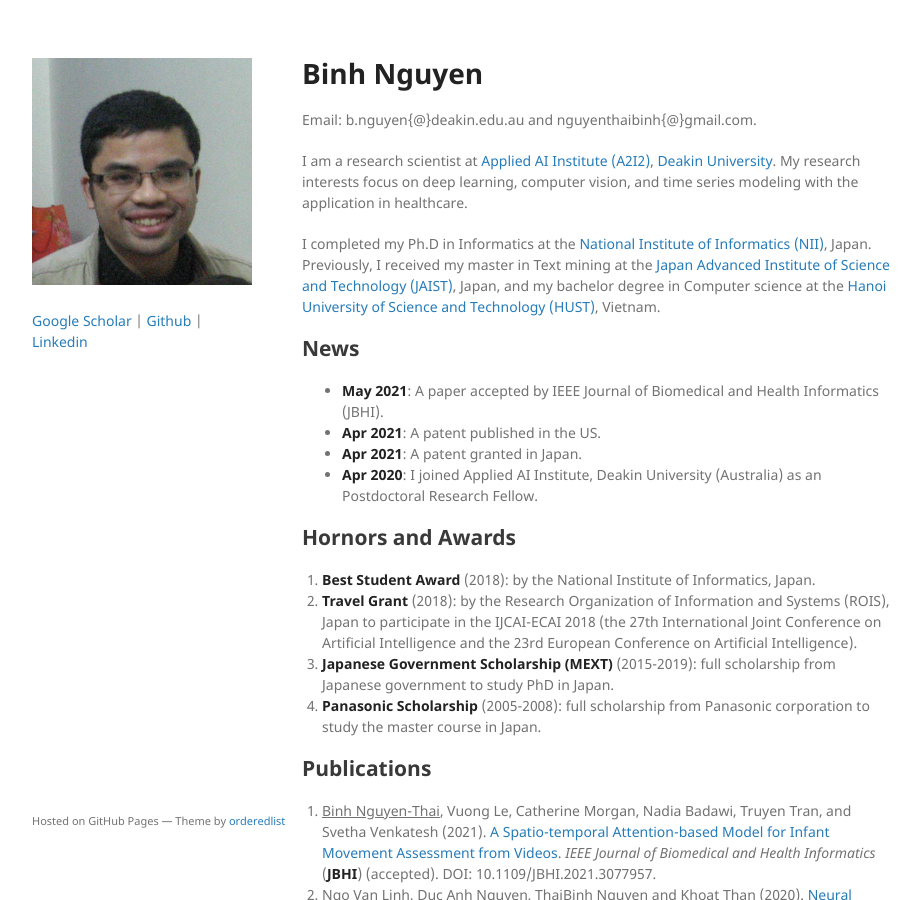
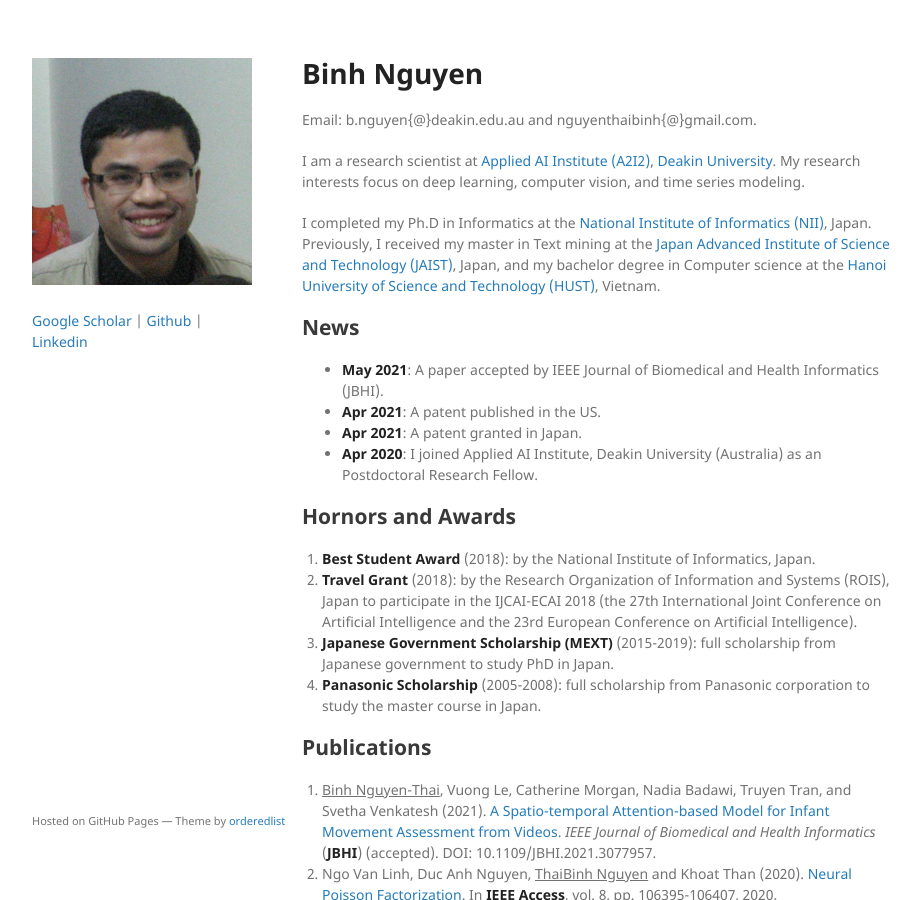
Before and after one commit to nguyenthaibinh/nguyenthaibinh.github.io, a Jekyll site: the page built from index.md, in a window 1280 px wide and 900 px high. Shown: the whole window, without its empty margins (178-1098 px from the left). Built offline with Jekyll 4.4.1, drawn with Linux system fonts in a browser that asks for light colours; the repository's description, which GitHub fills in, is left out; our own code applies the rules of GitHub Pages for plain Markdown files.

Commit message:
Update index.md

```diff
--- a/index.md
+++ b/index.md
@@ -4,7 +4,7 @@
 # Binh Nguyen
 Email: b.nguyen{@}deakin.edu.au and nguyenthaibinh{@}gmail.com.
 
-I am a research scientist at <a href="https://a2i2.deakin.edu.au">Applied AI Institute (A2I2)</a>, <a href="https://www.deakin.edu.au">Deakin University</a>. My research interests focus on deep learning, computer vision, and time series modeling with the application in healthcare.
+I am a research scientist at <a href="https://a2i2.deakin.edu.au">Applied AI Institute (A2I2)</a>, <a href="https://www.deakin.edu.au">Deakin University</a>. My research interests focus on deep learning, computer vision, and time series modeling.
 
 I completed my Ph.D in Informatics at the <a href="http://www.nii.ac.jp/graduate/en/">National Institute of Informatics (NII)</a>, Japan. Previously, I received my master in Text mining at the <a href="https://www.jaist.ac.jp/english/">Japan Advanced Institute of Science and Technology (JAIST)</a>, Japan, and my bachelor degree in Computer science at the <a href="https://en.hust.edu.vn/home">Hanoi University of Science and Technology (HUST)</a>, Vietnam.
 
```
